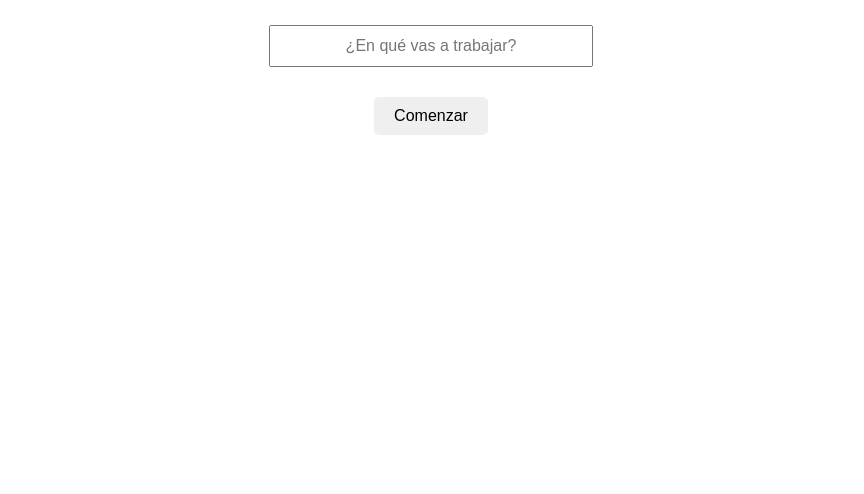
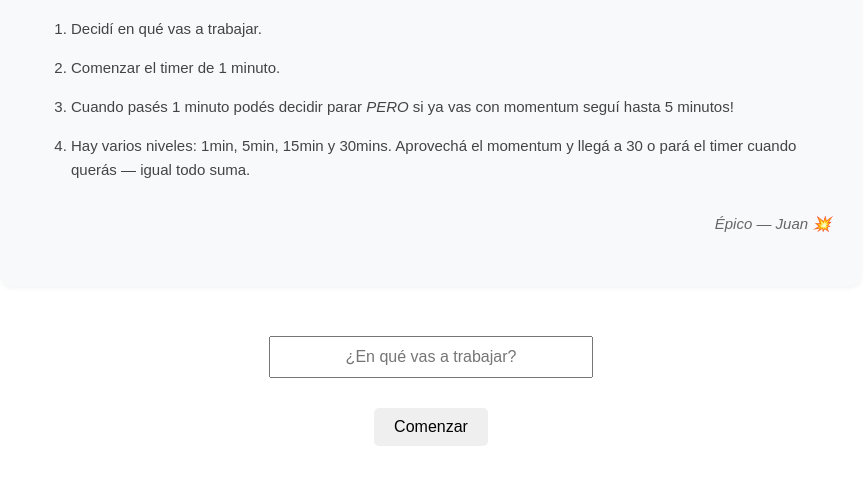
Before and after one commit to jjmunozo/timer-app, a plain HTML site: page index.html in a window 1280 px wide. Shown: the part 450-944 px from the top of the page, without its empty margins (209-1073 px from the left). Before the commit the page ends 856 px from the top, so only its background shows below. Drawn offline with Linux system fonts and the light colour scheme.

Commit message:
Add files via upload
Versión 3: Descripción y pasos a seguir agregados

```diff
--- a/index.html
+++ b/index.html
@@ -9,6 +9,22 @@
 <body>
     <div class="container">
         <h1 class="main-title">1 > 0 Timer</h1>
+        <div id="intro" class="intro-text">
+            <p class="intro-headline"><strong>Este timer está diseñado para tomar acción.</strong></p>
+
+            <p>La meta es dedicar solo 1 minuto a esa acción importante que sabés que tenés que tomar pero estás procrastinando.</p>
+
+            <p>La filosofía es que pensar en dedicarle 1 minuto a algo hace muy fácil tomar acción y 1 minuto es muchísimo más que 0 minutos.</p>
+
+            <ol class="steps">
+                <li>Decidí en qué vas a trabajar.</li>
+                <li>Comenzar el timer de 1 minuto.</li>
+                <li>Cuando pasés 1 minuto podés decidir parar <em>PERO</em> si ya vas con momentum seguí hasta 5 minutos!</li>
+                <li>Hay varios niveles: 1min, 5min, 15min y 30mins. Aprovechá el momentum y llegá a 30 o pará el timer cuando querás — igual todo suma.</li>
+            </ol>
+
+            <p class="signature">Épico — Juan 💥</p>
+        </div>
         <div id="taskInput" class="task-input">
             <input type="text" id="taskName" placeholder="¿En qué vas a trabajar?">
             <button id="confirmTask">Comenzar</button>
--- a/script.js
+++ b/script.js
@@ -131,6 +131,7 @@
     const taskInput = document.getElementById('taskInput');
     const timerContainer = document.getElementById('timerContainer');
     const taskNameInput = document.getElementById('taskName');
+    const intro = document.getElementById('intro');
 
     taskName = taskNameInput.value.trim();
     if (!taskName) {
@@ -138,9 +139,9 @@
         return;
     }
 
-    document.getElementById('currentTask').innerHTML =
-        `Estás trabajando en <span class="task-name">${taskName}</span>`;
+    document.getElementById('currentTask').textContent = `Estás trabajando en ${taskName}`;
     taskInput.classList.add('hidden');
+    intro.classList.add('hidden'); // Ocultar la introducción
     timerContainer.classList.remove('hidden');
     updateDisplay(levels[0].duration);
 }
--- a/styles.css
+++ b/styles.css
@@ -204,6 +204,48 @@
     text-align: center;
 }
 
-.hidden {
-    display: none;
+.intro-text {
+    max-width: 800px;
+    margin: 0 auto 40px;
+    padding: 30px;
+    line-height: 1.6;
+    color: #444;
+    text-align: left;
+    background-color: #f8f9fa;
+    border-radius: 10px;
+    box-shadow: 0 2px 5px rgba(0,0,0,0.05);
 }
+
+.intro-headline {
+    font-size: 24px;
+    margin-bottom: 25px;
+    color: #333;
+    text-align: center;
+}
+
+.intro-text p {
+    margin-bottom: 20px;
+    font-size: 15px;
+}
+
+.intro-text p.intro-headline {
+    font-size: 24px;
+}
+
+.steps {
+    margin: 20px 0;
+    padding-left: 40px;
+    font-size: 15px;
+}
+
+.steps li {
+    margin-bottom: 15px;
+}
+
+.signature {
+    text-align: right;
+    font-style: italic;
+    color: #666;
+    margin-top: 30px;
+    font-size: 15px;
+}
```
